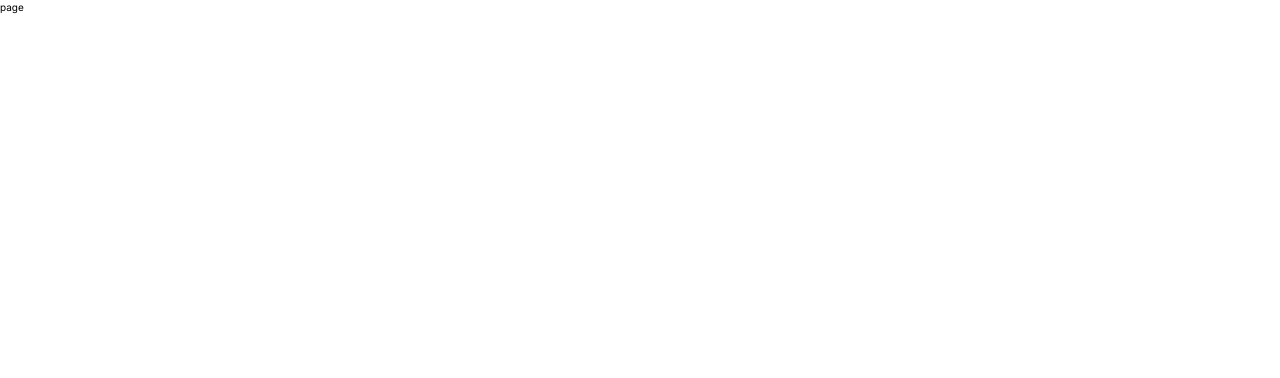
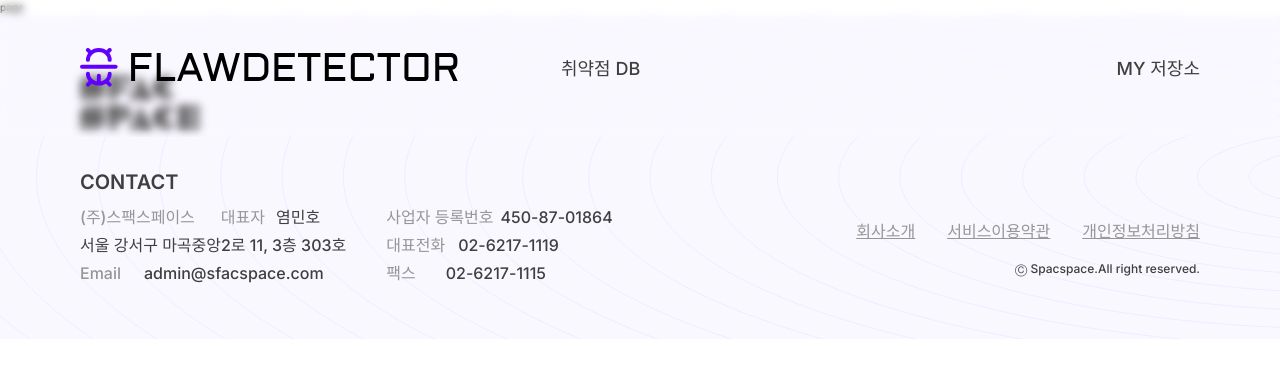
Before and after one commit to sockki/flawDetector, a Next.js app: page / in a window 1280 px wide. Shown: the top 378 px of the page. Built offline with nearby package versions, Linux system fonts and the light colour scheme.

Commit message:
Feat: Footer 컴포넌트 퍼블리싱

```diff
--- a/src/app/layout.tsx
+++ b/src/app/layout.tsx
@@ -17,7 +17,11 @@ export default function RootLayout({
 }>) {
   return (
     <html lang="en">
-      <body className={inter.className}>{children}</body>
+      <body className={inter.className}>
+        <Header />
+        {children}
+        <Footer />
+      </body>
     </html>
   );
 }
```
